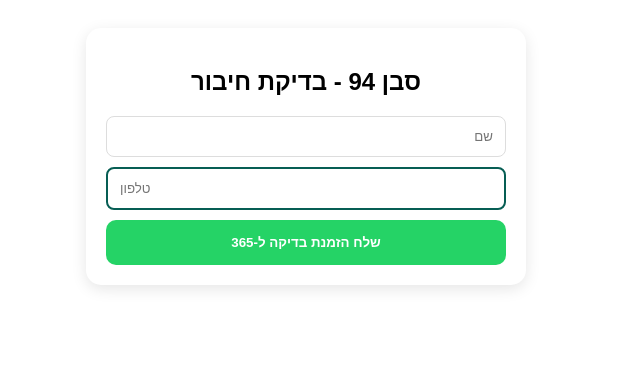
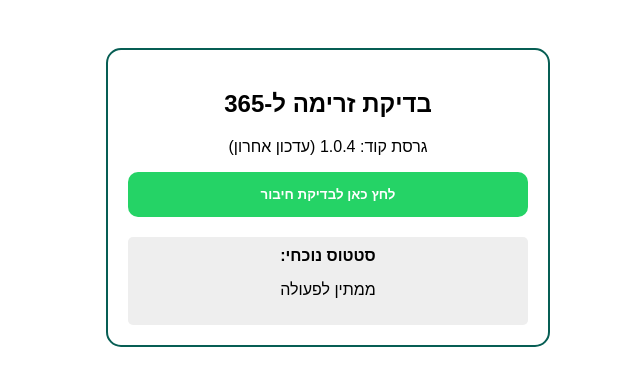
Before and after one commit to saban942025-cyber/whatsapp, a Next.js app: page / in a window 1280 px wide. Shown: the top 386 px of the page, without its empty margins (450-1090 px from the left). Built offline with nearby package versions, Linux system fonts and the light colour scheme.

Commit message:
Update page.tsx

```diff
--- a/src/app/page.tsx
+++ b/src/app/page.tsx
@@ -1,6 +1,6 @@
 'use client';
 import { initializeApp, getApps } from "firebase/app";
-import { getFirestore, collection, addDoc, getDocs, initializeFirestore, memoryLocalCache } from "firebase/firestore";
+import { getFirestore, initializeFirestore, memoryLocalCache } from "firebase/firestore";
 import { useState, useEffect } from 'react';
 
 const firebaseConfig = {
@@ -16,85 +16,67 @@
 const db = initializeFirestore(app, { localCache: memoryLocalCache() });
 
 export default function OrderPage() {
-  const [cart, setCart] = useState<any[]>([]);
-  const [form, setForm] = useState({ name: '', phone: '' });
-  const [status, setStatus] = useState<string>('');
+  const [status, setStatus] = useState<string>('ממתין לפעולה');
   const [loading, setLoading] = useState(false);
 
   const flowUrl = "https://defaultae1f0547569d471693f95b9524aa2b.31.environment.api.powerplatform.com:443/powerautomate/automations/direct/workflows/0828f74ee7e44228b96c93eab728f280/triggers/manual/paths/invoke?api-version=1&sp=%2Ftriggers%2Fmanual%2Frun&sv=1.0&sig=lgdg1Hw--Z35PWOK6per2K02fql76m_WslheLXJL-eA";
 
-  const sendOrder = async () => {
-    if (!form.phone) return alert("חובה להזין טלפון");
+  const testFlow = async () => {
     setLoading(true);
-    setStatus("🔍 מתחיל אבחון חיבור...");
-
-    const payload = {
-      customer: form.name || "בדיקת מערכת",
-      phone: form.phone,
-      items: "טסט מלשינון",
-      address: "בדיקה"
-    };
+    setStatus("🚀 השליחה התחילה...");
 
     try {
-      setStatus("📡 מנסה לדפוק בדלת של מיקרוסופט (POST)...");
+      console.log("מנסה לשלוח לכתובת:", flowUrl);
 
       const response = await fetch(flowUrl, {
         method: 'POST',
         mode: 'cors',
         headers: { 'Content-Type': 'application/json' },
-        body: JSON.stringify(payload)
-      }).catch(err => {
-        if (err.message.includes('Failed to fetch')) {
-          throw new Error("❌ חסימת רשת! ה-Firewall או הדפדפן חוסמים את השליחה למיקרוסופט.");
-        }
-        throw err;
+        body: JSON.stringify({
+          customer: "בדיקת מערכת סבן",
+          phone: "0500000000",
+          items: "בדיקה טכנית",
+          address: "כתובת בדיקה"
+        })
       });
 
-      setStatus(`🔄 תגובת שרת: ${response.status}`);
+      console.log("Response received:", response);
+      setStatus(`תגובת שרת: ${response.status} ${response.statusText}`);
 
-      if (response.status === 202 || response.status === 200) {
-        setStatus("✅ הצלחה! הזרימה הופעלה ב-365.");
-        alert("הזמנה עברה בהצלחה!");
+      if (response.ok) {
+        alert("הצלחה! ה-Flow הופעל.");
       } else {
-        const errText = await response.text();
-        setStatus(`⚠️ שרת הגיב עם שגיאה: ${response.status}`);
-        console.error("Microsoft Error:", errText);
+        const text = await response.text();
+        console.error("Server Error Detail:", text);
+        setStatus(`שגיאת שרת: ${response.status}. פרטים בקונסולה.`);
       }
-
     } catch (err: any) {
-      setStatus(`🚨 כשל סופי: ${err.message}`);
-      console.error("Full Error Info:", err);
+      console.error("Fetch Error:", err);
+      setStatus(`🚨 כשל טכני: ${err.message}`);
     } finally {
       setLoading(false);
     }
   };
 
   return (
-    <main dir="rtl" style={{ padding: '20px', fontFamily: 'sans-serif' }}>
-      <div style={{ maxWidth: '400px', margin: '0 auto', background: '#fff', padding: '20px', borderRadius: '15px', boxShadow: '0 4px 15px rgba(0,0,0,0.1)' }}>
-        <h2 style={{ textAlign: 'center' }}>סבן 94 - בדיקת חיבור</h2>
-
-        <input type="text" placeholder="שם" style={iStyle} onChange={e => setForm({...form, name: e.target.value})} />
-        <input type="tel" placeholder="טלפון" style={inputHighlight} onChange={e => setForm({...form, phone: e.target.value})} />
+    <main dir="rtl" style={{ padding: '40px', textAlign: 'center', fontFamily: 'sans-serif' }}>
+      <div style={{ maxWidth: '400px', margin: '0 auto', border: '2px solid #075E54', padding: '20px', borderRadius: '15px' }}>
+        <h2>בדיקת זרימה ל-365</h2>
+        <p>גרסת קוד: 1.0.4 (עדכון אחרון)</p>
 
         <button
-          onClick={sendOrder}
+          onClick={testFlow}
           disabled={loading}
-          style={{ width: '100%', padding: '15px', background: loading ? '#ccc' : '#25D366', color: '#fff', border: 'none', borderRadius: '10px', fontWeight: 'bold', cursor: 'pointer' }}
+          style={{ width: '100%', padding: '15px', background: '#25D366', color: 'white', border: 'none', borderRadius: '10px', fontWeight: 'bold', cursor: 'pointer' }}
         >
-          {loading ? "מריץ אבחון..." : "שלח הזמנת בדיקה ל-365"}
+          {loading ? "שולח..." : "לחץ כאן לבדיקת חיבור"}
         </button>
 
-        {status && (
-          <div style={{ marginTop: '20px', padding: '10px', background: '#f0f0f0', borderRadius: '8px', fontSize: '14px', border: '1px solid #ccc' }}>
-            <strong>סטטוס מלשינון:</strong>
-            <p style={{ margin: '5px 0', color: status.includes('❌') || status.includes('🚨') ? 'red' : 'blue' }}>{status}</p>
-          </div>
-        )}
+        <div style={{ marginTop: '20px', padding: '10px', background: '#eee', borderRadius: '5px' }}>
+          <strong>סטטוס נוכחי:</strong>
+          <p>{status}</p>
+        </div>
       </div>
     </main>
   );
 }
-
-const iStyle = { width: '100%', padding: '12px', marginBottom: '10px', borderRadius: '8px', border: '1px solid #ddd', boxSizing: 'border-box' as 'border-box' };
-const inputHighlight = { ...iStyle, border: '2px solid #075E54' };
```
